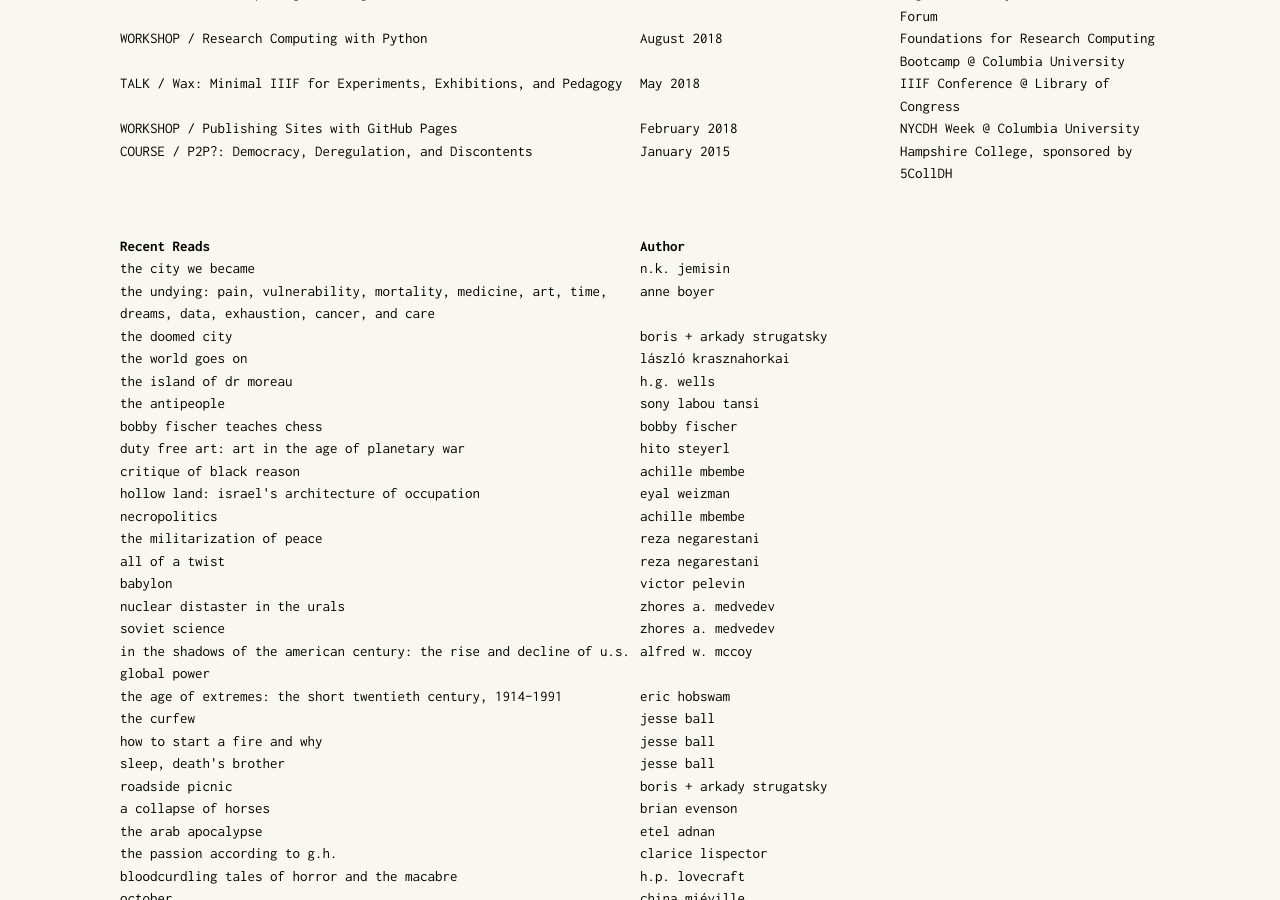
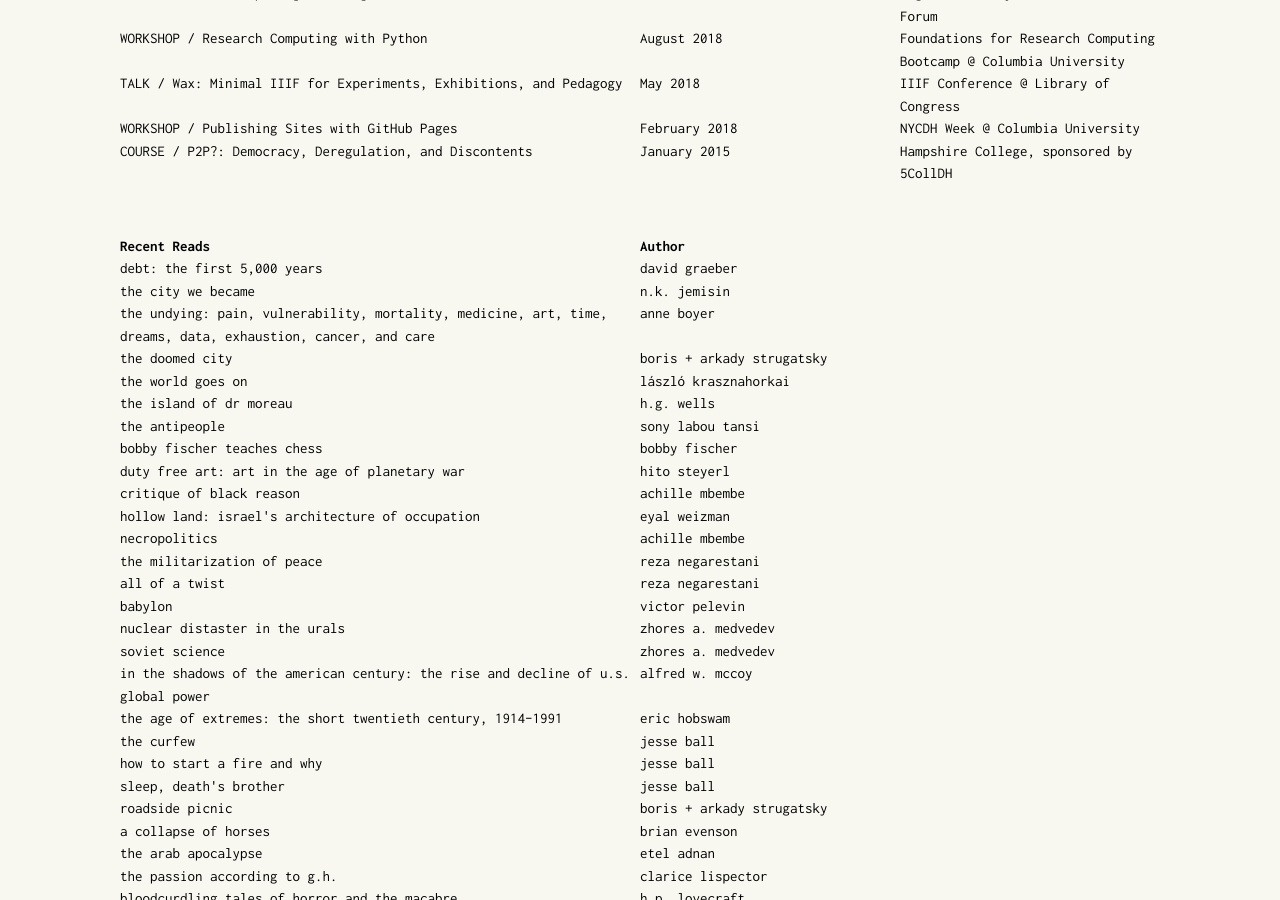
Before and after one commit to mnyrop/marii.info, a Jekyll site: the page built from about.md, in a window 1280 px wide and 900 px high, scrolled down 1364 px. Built offline with Jekyll 4.4.1, drawn with Linux system fonts in a browser that asks for light colours.

Commit message:
add debt

```diff
--- a/_data/books.yml
+++ b/_data/books.yml
@@ -292,3 +292,8 @@
   sort: jemisin
   wbnt: true
   img: "the-city-we-became.jpg"
+- title: "debt: the first 5,000 years"
+  author: david graeber
+  link: "https://www.goodreads.com/book/show/6617037"
+  sort: graeber
+  img: "debt.jpg"
```
Also changed, not shown: images/book/debt.jpg (added).
